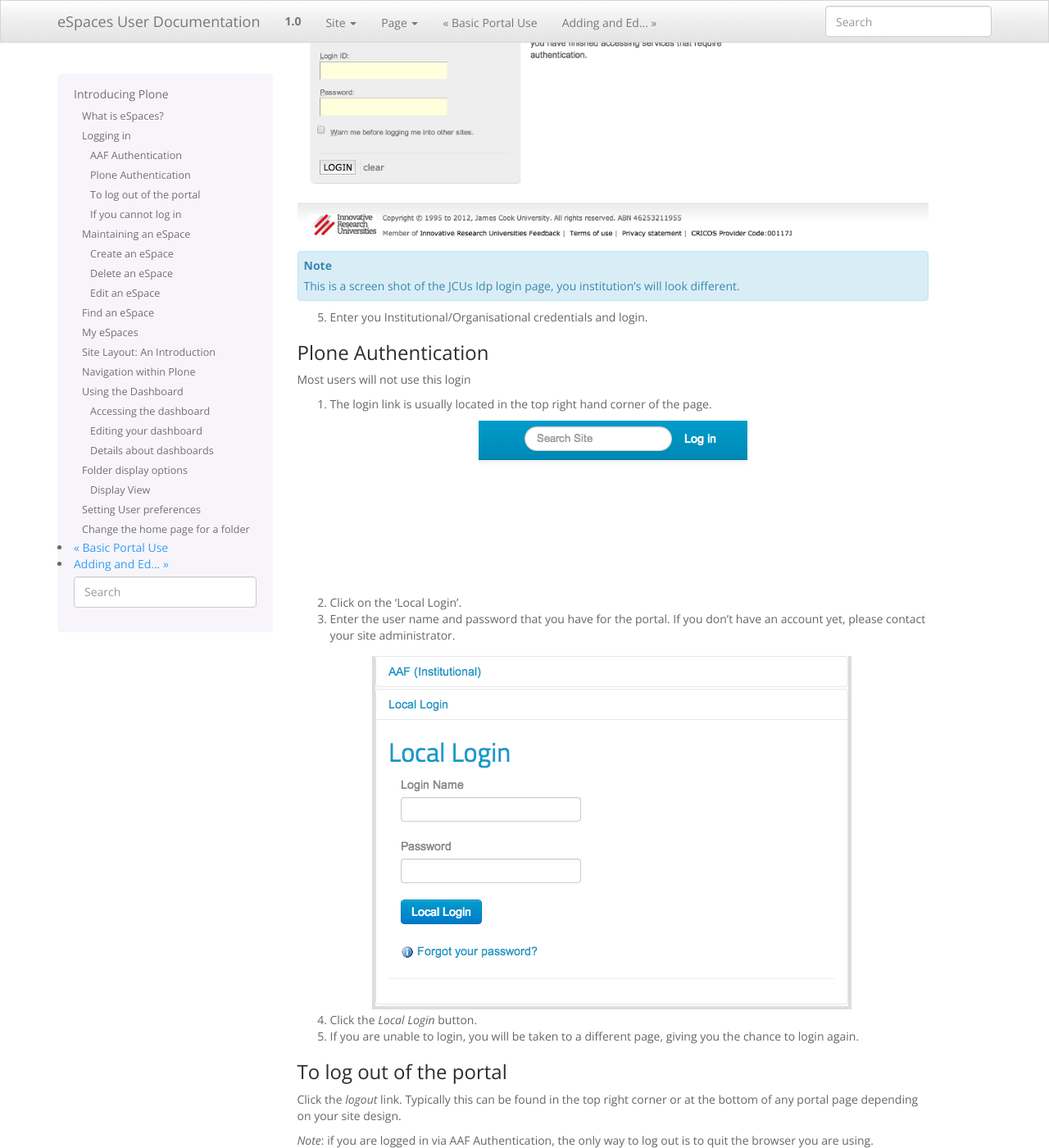
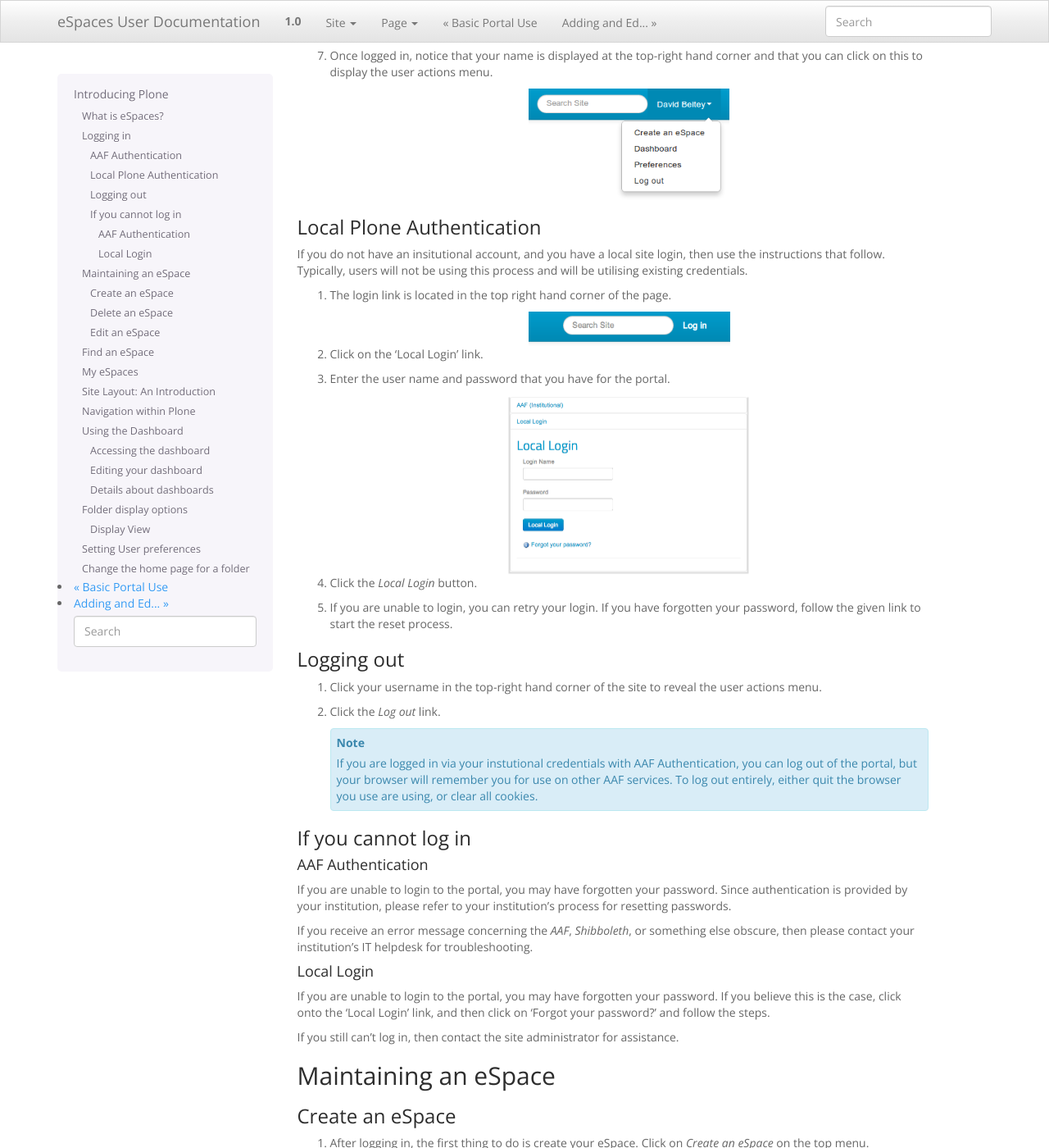
Before and after one commit to jcu-eresearch/plone-user-doc, a Sphinx documentation site: the page built from source/introduce.rst, in a window 1280 px wide and 1400 px high, scrolled down 1448 px. Shown: the whole window at 82% size. Built offline with Sphinx 7.4.7, drawn with Linux system fonts in a browser that asks for light colours; some of the changed text lies outside the part shown.

Commit message:
Update login process documentation

```diff
--- a/source/index.rst
+++ b/source/index.rst
@@ -8,8 +8,6 @@
 Basic Portal Use
 ================
 
-Contents:
-
 .. toctree::
    :maxdepth: 2
 
--- a/source/login.rst
+++ b/source/login.rst
@@ -1,90 +1,151 @@
 Logging in
 ==========
-*Being able to log in is the first key step.*
 
-In order for you to view secured content, or to add and edit files and pages
-you must first login.
+*The first key step to accessing the system is the login process.*
 
-Most system users will use the AAF Authentication to login.
+In order for you to view secured content, add or edit files and pages,
+or perform any other content-related tasks, you must first log in.
+
+Most users will use their existing institutional username and password (or
+other credentials) to log in via the :term:`Australian Access Federation
+(AAF)`.
 
 AAF Authentication
 ------------------
 
-1. The login link is usually located in the top right hand corner of the page.
+#. The login link is located in the top-right hand corner of the page.
 
-.. image:: /images/login_link.png
-   :alt: Portal Login Link
-   :align: center
+   .. image:: /images/login_link.png
+      :alt: Portal Login Link
+      :align: center
+      :scale: 75%
 
-2. If you have the option to login with shibboleth it will be presented in
-   tab like format
 
-.. image:: /images/login_shib.png
-   :alt: Portal Login Link
-   :align: center
 
-3. Select the your Institution or Organisation from the dropdown box.
-4. Click the *Login* button.
+#. You will be presented with the option to utilise AAF authentication to
+   log in.
 
-.. note::
+   .. image:: /images/login_shib.png
+      :alt: Portal Login Link
+      :align: center
+      :scale: 50%
 
-   If your Institution or Organisation doesn't appear in the list. Please
-   apply for an account through the `ARCS Identity Provider
-   <http://https://idp.arcs.org.au/idp_reg/>`_
 
-.. image:: /images/idp_jcu.png
-   :alt: ARCS IDP
-   :align: center
 
-.. note::
+#. Select your institution or organisation from the dropdown box.
 
-   This is a screen shot of the JCUs Idp login page, you institution's
-   will look different.
+   .. note::
 
-5. Enter you Institutional/Organisational credentials and login.
+      If your institution or organisation doesn't appear in the list,
+      then you should contact your IT support staff about whether you
+      are part of the :term:`Australian Access Federation (AAF)`. If you
+      are a collaborator associated with an organisation subscribed to the
+      AAF, then you can obtain an AAF Virtual Home account by following
+      the instructions in the `AAF Virtual Home User Guide
+      <https://vho.aaf.edu.au/guides/user-guide.pdf>`_.
 
-Plone Authentication
---------------------
+#. Click the *Login* button.
 
-Most users will not use this login
+#. Enter your institutional or organisational credentials and login.
 
-1. The login link is usually located in the top right hand corner of the page.
+   .. image:: /images/idp_jcu.png
+      :alt: JCU Identity Provider
+      :align: center
+      :scale: 50%
 
-.. image:: /images/login_link.png
-   :alt: Portal Login Link
-   :align: center
+   .. note::
 
-2. Click on the 'Local Login'.
+      This is a screen shot of the James Cook University login page - your
+      institution's will look different and may behave in a slightly different
+      manner.
 
-3. Enter the user name and password that you have for the portal. If you don't
-   have an account yet, please contact your site administrator.
+#. You may be prompted to release certain details about yourself from your
+   organisation, including name, email address, and other particulars.
+   You must accept this to continue so that you can be identified within
+   our system.
 
-.. image:: /images/login.png
-   :alt: Portal Login
-   :align: center
+#. Once logged in, notice that your name is displayed at the top-right
+   hand corner and that you can click on this to display the user
+   actions menu.
 
-4. Click the *Local Login* button.
-5. If you are unable to login, you will be taken to a different page, giving
-   you the chance to login again.
+   .. image:: /images/user-tools-menu.png
+      :alt: User actions menu
+      :align: center
+      :scale: 75%
 
-To log out of the portal
-------------------------
-Click the *logout*  link. Typically this can be found in the top right corner or at the bottom of any portal page depending on your site design.
 
-*Note*: if you are logged in via AAF Authentication, the only way to log out is to quit the browser you are using.
+
+Local Plone Authentication
+---------------------------
+
+If you do not have an insitutional account, and you have a local site login,
+then use the instructions that follow.  Typically, users will not be using
+this process and will be utilising existing credentials.
+
+#. The login link is located in the top right hand corner of the page.
+
+   .. image:: /images/login_link.png
+      :alt: Portal Login Link
+      :align: center
+      :scale: 75%
+
+
+
+#. Click on the 'Local Login' link.
+
+#. Enter the user name and password that you have for the portal.
+
+   .. image:: /images/login.png
+      :alt: Portal Login
+      :align: center
+      :scale: 50%
+
+
+
+#. Click the *Local Login* button.
+
+#. If you are unable to login, you can retry your login.
+   If you have forgotten your password, follow the given link
+   to start the reset process.
+
+
+Logging out
+-----------
+
+#. Click your username in the top-right hand corner of the site to reveal
+   the user actions menu.
+
+#. Click the *Log out* link.
+
+   .. note::
+
+      If you are logged in via your instutional credentials with AAF
+      Authentication, you can log out of the portal, but your browser will
+      remember you for use on other AAF services.  To log out entirely,
+      either quit the browser you use are using, or clear all cookies.
+
 
 If you cannot log in
 --------------------
 
-*AAF (Institutional)*
 
-If you are unable to login to the portal, you may have forgotten your password. Since authentication is provided by your institution,
-please refer to your institution's process for resetting passwords.
+AAF Authentication
+~~~~~~~~~~~~~~~~~~
 
-*Local Login*
+If you are unable to login to the portal, you may have forgotten your password.
+Since authentication is provided by your institution, please refer to your
+institution's process for resetting passwords.
 
-If you are unable to login to the portal, you may have forgotten
-your password. If you believe this is the case, you can click onto the 'Local Login'
-link, and then click on 'Forgot your password?' and follow the steps.
+If you receive an error message concerning the *AAF*, *Shibboleth*, or
+something else obscure, then please contact your institution's IT helpdesk
+for troubleshooting.
 
-If you still can't log in, then contact your site administrator for assistance.
+
+Local Login
+~~~~~~~~~~~
+
+If you are unable to login to the portal, you may have forgotten your password.
+If you believe this is the case, click onto the 'Local Login' link, and
+then click on 'Forgot your password?' and follow the steps.
+
+If you still can't log in, then contact the site administrator for assistance.
```
Also changed, not shown: other parts of source/index.rst (+2 -0 lines), source/glossary.rst (added, +9 -0 lines), source/images/login_link.png, source/images/user-tools-menu.png (added).
